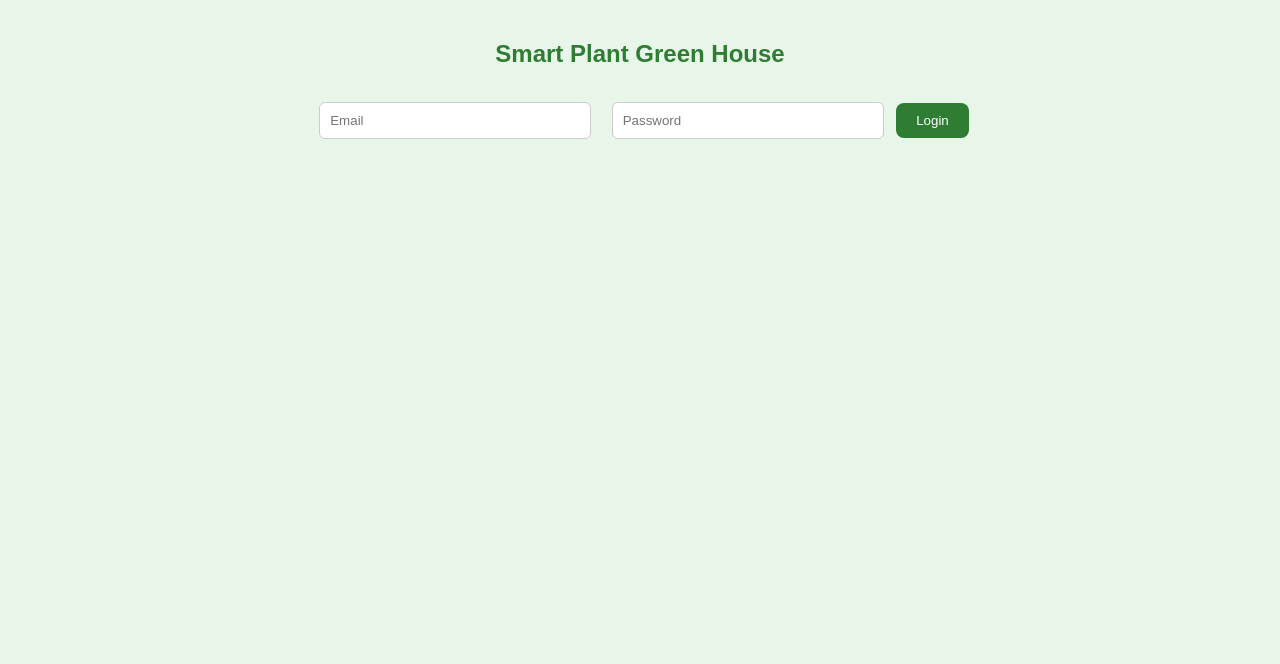
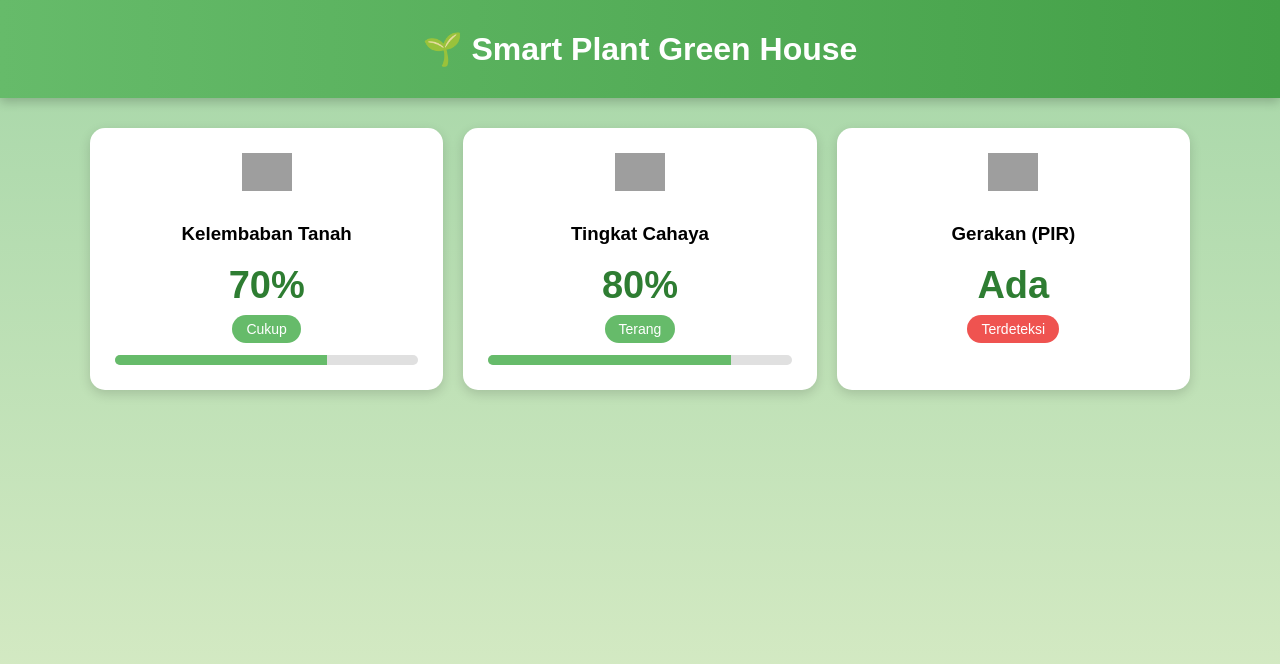
Before and after one commit to 231130070/Sem5_IOT, a plain HTML site: page index.html in a window 1280 px wide. Drawn offline with Linux system fonts and the light colour scheme; grey boxes are pictures that could not be loaded.

Commit message:
Add files via upload
ubah tampilan

```diff
--- a/index.html
+++ b/index.html
@@ -3,158 +3,126 @@
 <head>
   <meta charset="UTF-8">
   <title>Smart Plant Green House</title>
+
   <style>
     body {
-      font-family: Arial, sans-serif;
-      background: #e8f5e9;
       margin: 0;
-      padding: 20px;
+      font-family: "Poppins", sans-serif;
+      background: linear-gradient(to bottom, #a5d6a7, #dcedc8);
+      min-height: 100vh;
+      padding: 0;
+    }
+
+    header {
+      background: linear-gradient(to right, #66bb6a, #43a047);
+      padding: 30px;
       text-align: center;
+      color: white;
+      font-size: 32px;
+      font-weight: 600;
+      box-shadow: 0 4px 10px rgba(0,0,0,0.2);
     }
-    h2, h1 {
+
+    .container {
+      width: 90%;
+      max-width: 1100px;
+      margin: 30px auto;
+      display: grid;
+      grid-template-columns: repeat(auto-fit, minmax(260px, 1fr));
+      gap: 20px;
+    }
+
+    .card {
+      background: white;
+      padding: 25px;
+      border-radius: 15px;
+      box-shadow: 0 4px 12px rgba(0,0,0,0.15);
+      text-align: center;
+      transition: transform 0.2s ease;
+    }
+
+    .card:hover {
+      transform: scale(1.02);
+    }
+
+    .icon {
+      width: 50px;
+      margin-bottom: 10px;
+    }
+
+    .value {
+      font-size: 38px;
+      font-weight: bold;
       color: #2e7d32;
     }
-    .card {
-      background: #ffffff;
-      padding: 20px;
-      margin: 15px auto;
-      width: 300px;
-      border-radius: 12px;
-      box-shadow: 0 4px 12px rgba(0,0,0,0.1);
+
+    .status {
+      margin-top: 8px;
+      display: inline-block;
+      padding: 6px 14px;
+      border-radius: 20px;
+      color: white;
+      font-size: 14px;
     }
-    button {
-      background: #2e7d32;
-      color: white;
-      border: none;
-      padding: 10px 20px;
-      border-radius: 8px;
-      cursor: pointer;
-      margin-top: 15px;
+
+    .good { background: #66bb6a; }
+    .warn { background: #ffa726; }
+    .bad  { background: #ef5350; }
+
+    .progress {
+      height: 10px;
+      background: #e0e0e0;
+      border-radius: 10px;
+      margin-top: 12px;
+      overflow: hidden;
     }
-    button:hover {
-      background: #1b5e20;
-    }
-    input {
-      padding: 10px;
-      margin: 8px;
-      width: 250px;
-      border-radius: 6px;
-      border: 1px solid #ccc;
+
+    .progress-bar {
+      height: 100%;
+      background: #66bb6a;
+      width: 50%;
     }
   </style>
 </head>
-
 <body>
 
-  <!-- LOGIN FORM -->
-  <div id="loginForm">
-    <h2>Smart Plant Green House</h2>
-    <input type="email" id="email" placeholder="Email">
-    <input type="password" id="password" placeholder="Password">
-    <button id="loginBtn">Login</button>
+<header>🌱 Smart Plant Green House</header>
+
+<div class="container">
+
+  <!-- Soil Moisture -->
+  <div class="card">
+    <img class="icon" src="https://img.icons8.com/fluency/96/wet.png">
+    <h3>Kelembaban Tanah</h3>
+    <div class="value" id="soilValue">70%</div>
+    <div class="status good" id="soilStatus">Cukup</div>
+
+    <div class="progress">
+      <div class="progress-bar" id="soilBar" style="width:70%"></div>
+    </div>
   </div>
 
-  <!-- DASHBOARD -->
-  <div id="dashboard" style="display:none;">
-    <h1>Dashboard</h1>
+  <!-- Light Level -->
+  <div class="card">
+    <img class="icon" src="https://img.icons8.com/fluency/96/sun.png">
+    <h3>Tingkat Cahaya</h3>
+    <div class="value" id="lightValue">80%</div>
+    <div class="status good" id="lightStatus">Terang</div>
 
-    <div class="card">
-      <h3>Kelembaban Tanah</h3>
-      <div id="soilMoisture">-- %</div>
-      <span id="soilStatus"></span>
+    <div class="progress">
+      <div class="progress-bar" id="lightBar" style="width:80%"></div>
     </div>
-
-    <div class="card">
-      <h3>Tingkat Cahaya</h3>
-      <div id="lightLevel">-- %</div>
-      <span id="lightStatus"></span>
-    </div>
-
-    <div class="card">
-      <h3>Gerakan (PIR)</h3>
-      <div id="motion">--</div>
-      <span id="motionStatus"></span>
-    </div>
-
-    <button id="logoutBtn">Logout</button>
   </div>
 
-  <!-- FIREBASE SCRIPT -->
-  <script type="module">
-    import { initializeApp } from "https://www.gstatic.com/firebasejs/11.0.1/firebase-app.js";
-    import { getAuth, signInWithEmailAndPassword, signOut } from "https://www.gstatic.com/firebasejs/11.0.1/firebase-auth.js";
-    import { getDatabase, ref, onValue } from "https://www.gstatic.com/firebasejs/11.0.1/firebase-database.js";
+  <!-- Motion -->
+  <div class="card">
+    <img class="icon" src="https://img.icons8.com/fluency/96/motion-sensor.png">
+    <h3>Gerakan (PIR)</h3>
+    <div class="value" id="motionValue">Ada</div>
+    <div class="status bad" id="motionStatus">Terdeteksi</div>
+  </div>
 
-    const firebaseConfig = {
-      apiKey: "AIzaSyA8D-7d0go1eLJ-vGHd0hZD3gcf1kS29ig",
-      authDomain: "internetofthingsmikro.firebaseapp.com",
-      databaseURL: "https://internetofthingsmikro-default-rtdb.firebaseio.com",
-      projectId: "internetofthingsmikro",
-      storageBucket: "internetofthingsmikro.firebasestorage.app",
-      messagingSenderId: "216022709376",
-      appId: "1:216022709376:web:66c98abddaba295078a265"
-    };
-
-    const app = initializeApp(firebaseConfig);
-    const auth = getAuth(app);
-    const db = getDatabase(app);
-
-    const loginForm = document.getElementById("loginForm");
-    const dashboard = document.getElementById("dashboard");
-
-    document.getElementById("loginBtn").addEventListener("click", () => {
-      const email = document.getElementById("email").value;
-      const pass = document.getElementById("password").value;
-
-      signInWithEmailAndPassword(auth, email, pass)
-        .then(() => {
-          loginForm.style.display = "none";
-          dashboard.style.display = "block";
-          listenToSensors();
-        })
-        .catch(err => alert("Login gagal: " + err.message));
-    });
-
-    document.getElementById("logoutBtn").addEventListener("click", () => {
-      signOut(auth).then(() => {
-        dashboard.style.display = "none";
-        loginForm.style.display = "block";
-      });
-    });
-
-    function listenToSensors() {
-      const sensorRef = ref(db, "greenhouse/sensors");
-
-      onValue(sensorRef, (snapshot) => {
-        const d = snapshot.val() || {};
-
-        updateSoil(d.soilMoisture);
-        updateLight(d.lightLevel);
-        updateMotion(d.motion);
-      });
-    }
-
-    function updateSoil(value) {
-      document.getElementById("soilMoisture").innerText = value + " %";
-      document.getElementById("soilStatus").innerText =
-        value < 30 ? "Kering" :
-        value < 70 ? "Cukup" :
-                      "Basah";
-    }
-
-    function updateLight(value) {
-      document.getElementById("lightLevel").innerText = value + " %";
-      document.getElementById("lightStatus").innerText =
-        value < 30 ? "Redup" :
-        value < 70 ? "Cukup" :
-                      "Terang";
-    }
-
-    function updateMotion(value) {
-      document.getElementById("motion").innerText = value ? "Terdeteksi" : "Tidak Terdeteksi";
-      document.getElementById("motionStatus").innerText = value ? "Ada Gerakan" : "Aman";
-    }
-  </script>
+</div>
 
 </body>
 </html>
```
